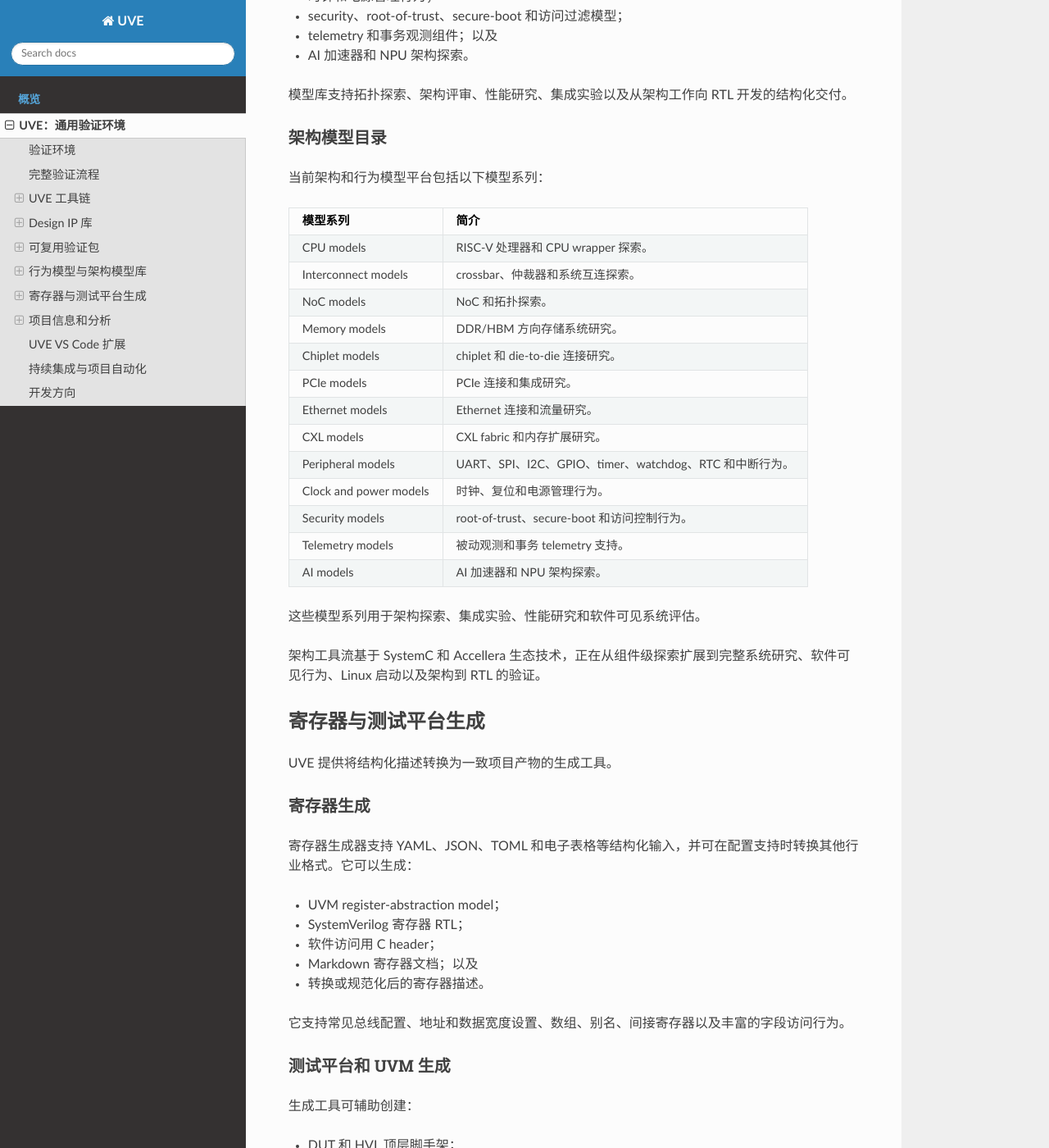
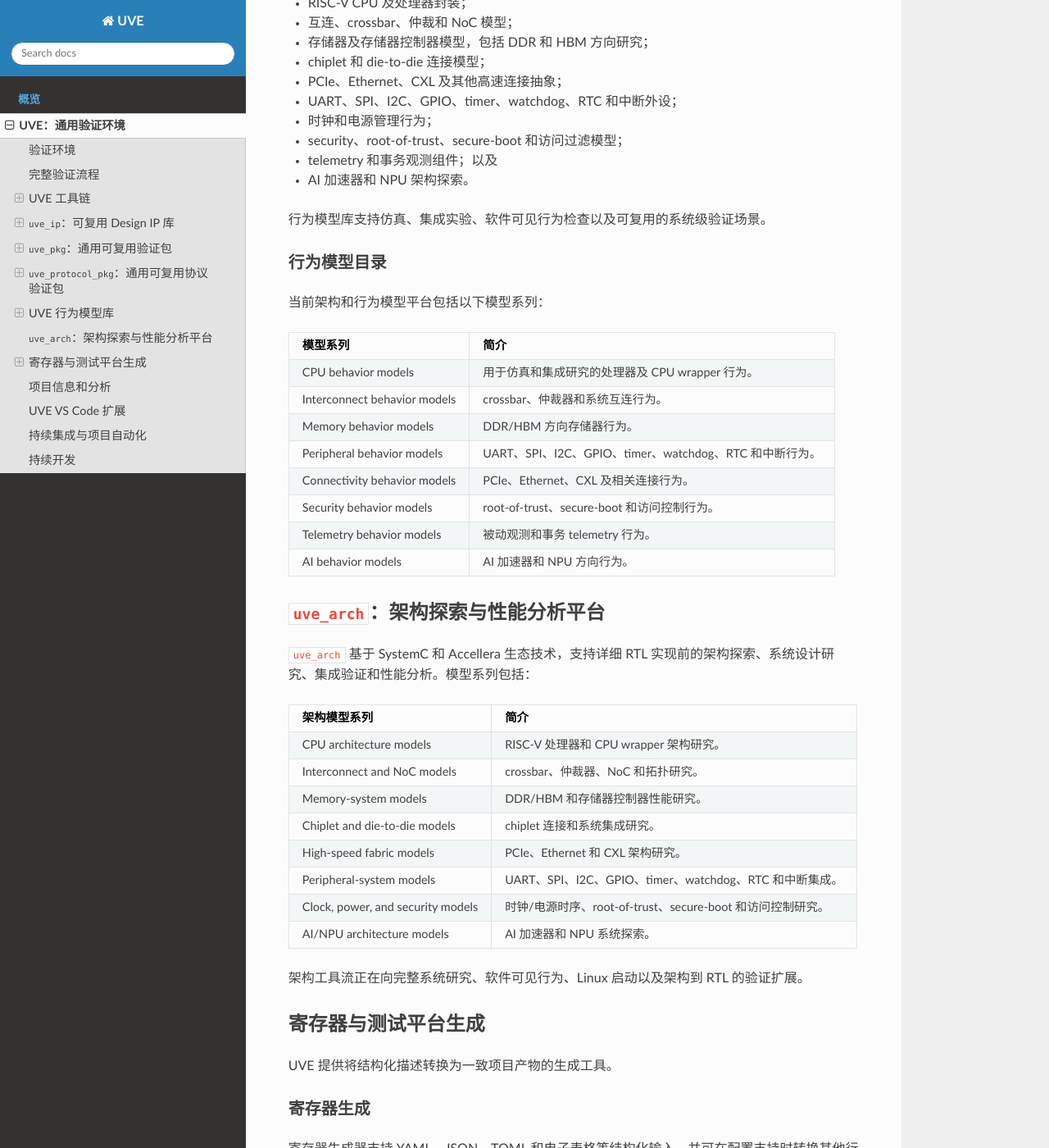
Before and after one commit to yzykevin/doc_uve_cn, a Sphinx documentation site: the page built from docs/content_en/overview.md, in a window 1280 px wide and 1400 px high, scrolled down 7144 px. Shown: the whole window at 82% size. Built offline with Sphinx 7.4.7 and the Read the Docs theme 3.1.0, drawn with Linux system fonts in a browser that asks for light colours; comment, search, counter and statistics services are not loaded; some of the changed text lies outside the part shown.

Commit message:
update 13.08.26

```diff
--- a/docs/conf.py
+++ b/docs/conf.py
@@ -9,7 +9,6 @@
 project = 'UVE'
 copyright = '2021-2026, Saltyfish'
 author = 'Saltyfish'
-release = '1.0'
 
 # -- General configuration ---------------------------------------------------
 # https://www.sphinx-doc.org/en/master/usage/configuration.html#general-configuration
@@ -30,8 +29,15 @@ master_doc = 'index'
 
 import os
 import sphinx_rtd_theme
+
+rtd_version = os.environ.get('READTHEDOCS_VERSION_NAME')
+release = rtd_version or 'development'
 html_theme = "sphinx_rtd_theme"
 html_theme_path = [sphinx_rtd_theme.get_html_theme_path()]
+html_theme_options = {
+    "navigation_depth": 4,
+    "collapse_navigation": False,
+}
 html_baseurl = os.environ.get("READTHEDOCS_CANONICAL_URL", "/")
 html_js_files = [
     ("readthedocs.js", {"defer": "defer"}),
--- a/docs/content_en/overview.md
+++ b/docs/content_en/overview.md
@@ -110,7 +110,7 @@ UVE 支持通过可复用设计和验证组件、可配置接口、项目元数
 
 验证任务可以通过支持调度器的工具流连接到受管理的计算资源。UVE 提供 Slurm 和 LSF 集成模式，同时支持小型任务的本地执行。报告服务提供可搜索的测试、日志、结果、覆盖率信息和项目状态汇总。
 
-## Design IP 库
+## `uve_ip`：可复用 Design IP 库
 
 UVE 包含持续扩展的可复用 Design IP 和集成示例库，用于为常见 SoC 功能提供一致的起点，并将这些功能同时提供给设计和验证工具流。
 
@@ -169,7 +169,7 @@ Design IP 库结合验证、寄存器描述、文档和集成支持进行开发
 
 Design IP 方向包含面向 AXI4-Lite、APB 等接口的可复用协议模块和可配置 wrapper。通过 wrapper 配置，同一集成概念可以适配不同项目环境，而不需要每个项目重新构建周边基础设施。
 
-## 可复用验证包
+## `uve_pkg`：通用可复用验证包
 
 UVE 验证包库为常见验证关注点提供可复用的 SystemVerilog/UVM 基础设施，包括：
 
@@ -185,9 +185,9 @@ UVE 验证包库为常见验证关注点提供可复用的 SystemVerilog/UVM 基
 - 面向 AHB、APB、AXI、AXI-Stream、I2C、OCP、SPI 和 UART 的协议寄存器支持；以及
 - 验证报告和共享辅助服务。
 
-验证包库还配套提供可复用的 I2C、SPI 和 UART 协议验证支持，用于减少重复的基础设施开发，同时保持项目环境的灵活性。
+`uve_pkg` 提供通用验证基础，并由下面单独的协议验证包系列进行补充。
 
-### 验证包目录
+### `uve_pkg` 包目录
 
 当前可复用验证包包括：
 
@@ -218,20 +218,26 @@ UVE 验证包库为常见验证关注点提供可复用的 SystemVerilog/UVM 基
 | `uve_reg_ocp_pkg` | OCP register 验证支持。 |
 | `uve_reg_spi_pkg` | SPI register 验证支持。 |
 | `uve_reg_uart_pkg` | UART register 验证支持。 |
+验证包目录支持组合使用：团队可以从通用服务开始，加入协议包，再扩展项目专用验证组件。
+
+## `uve_protocol_pkg`：通用可复用协议验证包
+
+`uve_protocol_pkg` 系列提供面向常用接口和协议的可复用验证组件。它与通用 `uve_pkg` 基础分开组织，协议 agent 和服务可以独立采用。
+
+| Package | 简介 |
+|---|---|
 | `uve_protocol_pkg` | 面向协议的可复用验证包系列。 |
 | `uve_i2c_pkg` | 可复用 I2C 验证组件。 |
 | `uve_spi_pkg` | 可复用 SPI 验证组件。 |
 | `uve_uart_pkg` | 可复用 UART 验证组件。 |
 
-验证包目录支持组合使用：团队可以从通用服务开始，加入协议包，再扩展项目专用验证组件。
-
 ### 验证 IP 与 VIP 方向
 
 UVE 正在开发面向常用协议和接口行为的可复用验证组件及 VIP 库，目标是提供可配置的 agent、monitor、driver、scoreboard、sequence、协议检查和共享验证服务，并支持跨项目组合使用。
 
-## 行为模型与架构模型库
+## UVE 行为模型库
 
-UVE 包含架构级建模平台，用于在详细 RTL 实现前进行早期系统探索。该平台基于软件模型和事务级接口，使团队能够在合适的抽象层次研究系统行为、集成和性能问题。
+UVE 包含面向仿真验证和系统行为研究的行为模型库。模型为处理器、互连、存储器、外设、安全和连接功能提供可复用的行为表示，可与验证环境配合使用。
 
 模型和组件方向包括：
 
@@ -246,31 +252,39 @@ UVE 包含架构级建模平台，用于在详细 RTL 实现前进行早期系
 - telemetry 和事务观测组件；以及
 - AI 加速器和 NPU 架构探索。
 
-模型库支持拓扑探索、架构评审、性能研究、集成实验以及从架构工作向 RTL 开发的结构化交付。
+行为模型库支持仿真、集成实验、软件可见行为检查以及可复用的系统级验证场景。
 
-### 架构模型目录
+### 行为模型目录
 
 当前架构和行为模型平台包括以下模型系列：
 
 | 模型系列 | 简介 |
 |---|---|
-| CPU models | RISC-V 处理器和 CPU wrapper 探索。 |
-| Interconnect models | crossbar、仲裁器和系统互连探索。 |
-| NoC models | NoC 和拓扑探索。 |
-| Memory models | DDR/HBM 方向存储系统研究。 |
-| Chiplet models | chiplet 和 die-to-die 连接研究。 |
-| PCIe models | PCIe 连接和集成研究。 |
-| Ethernet models | Ethernet 连接和流量研究。 |
-| CXL models | CXL fabric 和内存扩展研究。 |
-| Peripheral models | UART、SPI、I2C、GPIO、timer、watchdog、RTC 和中断行为。 |
-| Clock and power models | 时钟、复位和电源管理行为。 |
-| Security models | root-of-trust、secure-boot 和访问控制行为。 |
-| Telemetry models | 被动观测和事务 telemetry 支持。 |
-| AI models | AI 加速器和 NPU 架构探索。 |
+| CPU behavior models | 用于仿真和集成研究的处理器及 CPU wrapper 行为。 |
+| Interconnect behavior models | crossbar、仲裁器和系统互连行为。 |
+| Memory behavior models | DDR/HBM 方向存储器行为。 |
+| Peripheral behavior models | UART、SPI、I2C、GPIO、timer、watchdog、RTC 和中断行为。 |
+| Connectivity behavior models | PCIe、Ethernet、CXL 及相关连接行为。 |
+| Security behavior models | root-of-trust、secure-boot 和访问控制行为。 |
+| Telemetry behavior models | 被动观测和事务 telemetry 行为。 |
+| AI behavior models | AI 加速器和 NPU 方向行为。 |
 
-这些模型系列用于架构探索、集成实验、性能研究和软件可见系统评估。
+## `uve_arch`：架构探索与性能分析平台
 
-架构工具流基于 SystemC 和 Accellera 生态技术，正在从组件级探索扩展到完整系统研究、软件可见行为、Linux 启动以及架构到 RTL 的验证。
+`uve_arch` 基于 SystemC 和 Accellera 生态技术，支持详细 RTL 实现前的架构探索、系统设计研究、集成验证和性能分析。模型系列包括：
+
+| 架构模型系列 | 简介 |
+|---|---|
+| CPU architecture models | RISC-V 处理器和 CPU wrapper 架构研究。 |
+| Interconnect and NoC models | crossbar、仲裁器、NoC 和拓扑研究。 |
+| Memory-system models | DDR/HBM 和存储器控制器性能研究。 |
+| Chiplet and die-to-die models | chiplet 连接和系统集成研究。 |
+| High-speed fabric models | PCIe、Ethernet 和 CXL 架构研究。 |
+| Peripheral-system models | UART、SPI、I2C、GPIO、timer、watchdog、RTC 和中断集成。 |
+| Clock, power, and security models | 时钟/电源时序、root-of-trust、secure-boot 和访问控制研究。 |
+| AI/NPU architecture models | AI 加速器和 NPU 系统探索。 |
+
+架构工具流正在向完整系统研究、软件可见行为、Linux 启动以及架构到 RTL 的验证扩展。
 
 ## 寄存器与测试平台生成
 
@@ -319,21 +333,6 @@ UVE 提供将项目元数据转换为工程视图和报告的工具。
 - 相关描述之间的一致性检查；以及
 - 用于浏览项目信息的本地报告服务。
 
-### 工具和产品目录
-
-| 工具或产品 | 简介 |
-|---|---|
-| `uve_tools` | UVE 主命令行工具集，提供项目工具流和验证任务支持。 |
-| `run.py` | 通用 SystemVerilog/UVM 工具流入口。 |
-| `run_cocotb.py` | Python 和 cocotb 工具流入口。 |
-| `jg_run.py` | JasperGold 方向形式验证和分析工具流入口。 |
-| `svunit.py` | SVUnit 测试发现和执行支持。 |
-| `reggen` | 寄存器描述转换和产物生成工具。 |
-| `uve-info` | 项目和验证包信息浏览器。 |
-| `uve-project-viewer` | UVE VS Code 项目探索和检查扩展。 |
-| `uve_arch` | 基于 SystemC/Accellera 的架构建模和探索平台。 |
-| `uve_ci` | 基于 Forgejo/Woodpecker 的 CI/CD 部署和自动化支持。 |
-
 ## UVE VS Code 扩展
 
 UVE VS Code 扩展将项目探索和检查能力集成到编辑器中，提供：
@@ -363,6 +362,6 @@ UVE 提供以下项目自动化能力：
 
 CI/CD 环境基于 Forgejo 和 Woodpecker 工具流构建，用于支持多项目协作、自动验证、打包、产物发布和可重复的工程检查。
 
-## 开发方向
+## 持续开发
 
-UVE 持续开发中，当前方向包括更丰富的可复用 IP 和 VIP、更完善的行为及架构模型、更深入的寄存器与验证包集成、pyuvm 和 Python 工具流支持、更广泛的仿真器和形式验证工具支持、支持 Linux 启动的系统研究、更强的项目分析能力，以及更完善的编辑器工作流。
+UVE 持续开发中。
```
Also changed, not shown: other parts of docs/content_en/overview.md (+1 -1 lines), README.md (+0 -2 lines), docs/index.md (+1 -3 lines), release_docs.py (+9 -12 lines).
